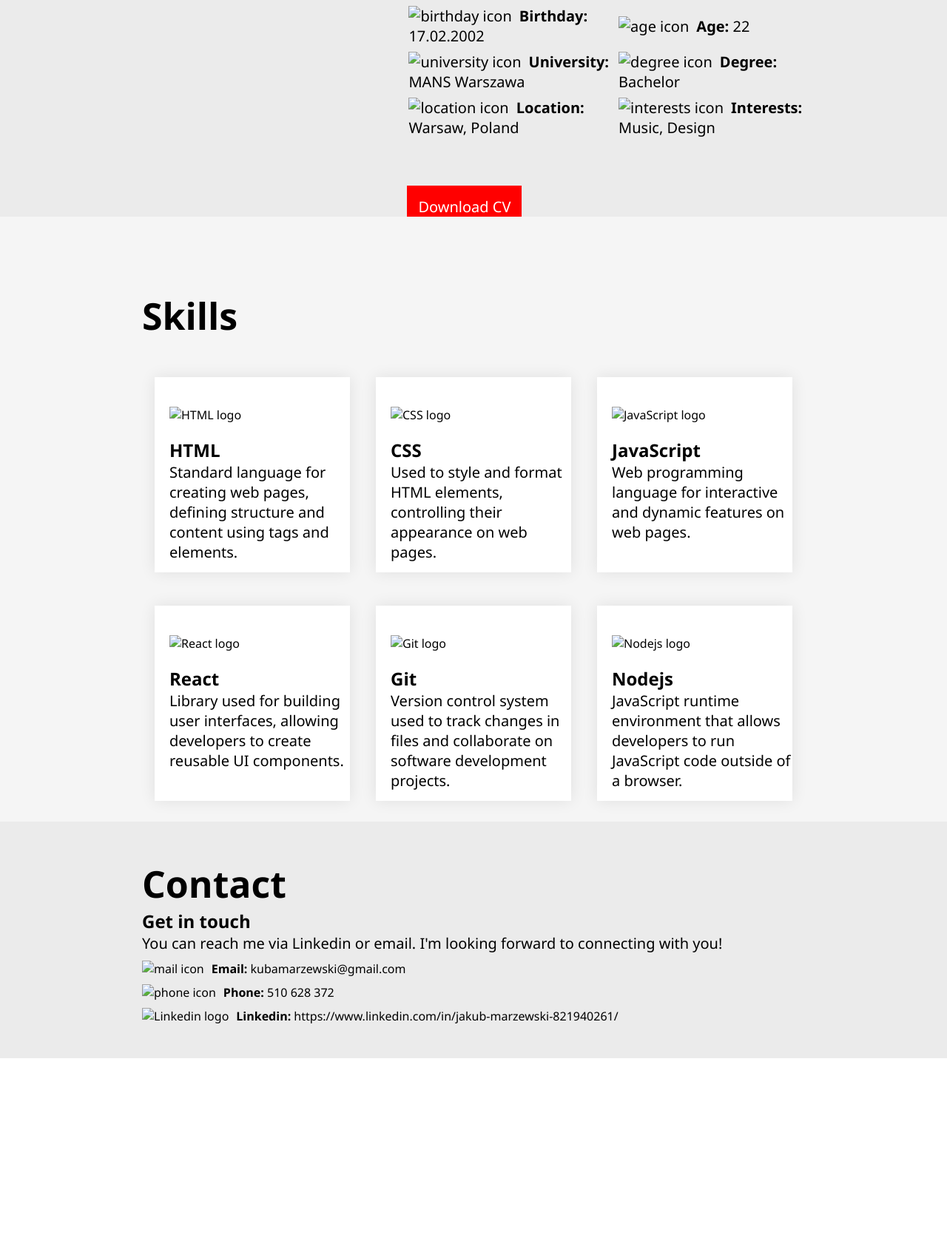
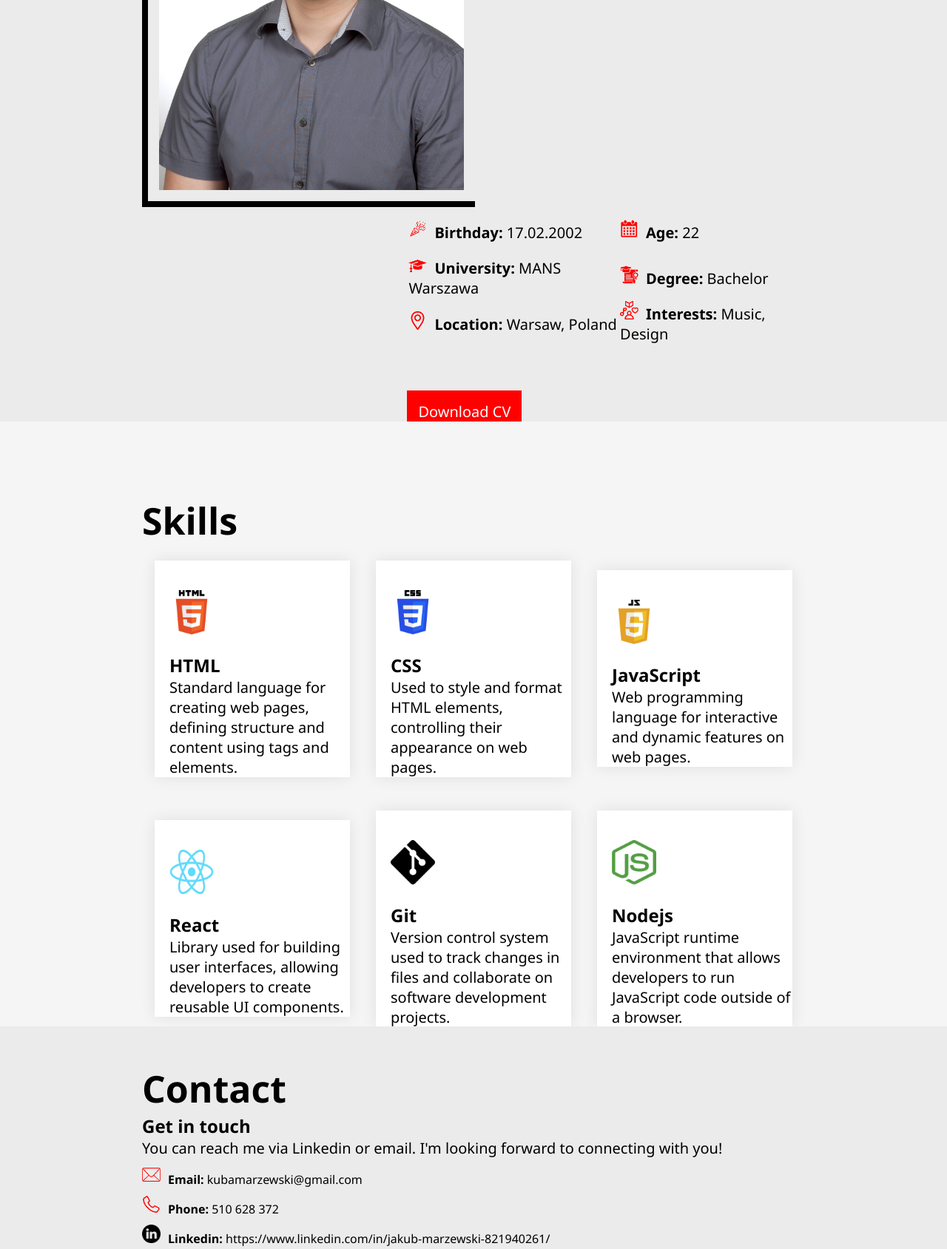
Before and after one commit to Jakub-WebDev/JakubMarzewski.github.io, a plain HTML site: page index.html in a window 1280 px wide. Shown: the part 1354-3043 px from the top of the page at 74% size. Before the commit the page ends 2785 px from the top, so only its background shows below. Drawn offline with Linux system fonts and the light colour scheme.

Commit message:
Update index.html

```diff
--- a/index.html
+++ b/index.html
@@ -23,7 +23,7 @@
         <h1 style="margin-top: -50px; margin-bottom: 50px">About me</h1>
         <img
           class="profilePic"
-          src="\Users\Admin\.vscode\projects\Portfolio site\images\pic.jpg"
+          src="pic.jpg"
           alt="My pic"
         />
         <aside>
@@ -47,14 +47,14 @@
                   <img
                     class="icon"
                     alt="birthday icon"
-                    src="\Users\Admin\.vscode\projects\Portfolio site\images\birthday_icon.png"
+                    src="birthday_icon.png"
                   /><b>Birthday:</b> 17.02.2002
                 </td>
                 <td>
                   <img
                     class="icon"
                     alt="age icon"
-                    src="\Users\Admin\.vscode\projects\Portfolio site\images\age_icon.png"
+                    src="age_icon.png"
                   /><b>Age:</b><span id="age"></span>
                 </td>
               </tr>
@@ -63,7 +63,7 @@
                   <img
                     class="icon"
                     alt="university icon"
-                    src="\Users\Admin\.vscode\projects\Portfolio site\images\university_icon.png"
+                    src="university_icon.png"
                   /><b>University:</b>
                   <a class="about" href="https://mans.org.pl/" target="_blank"
                     >MANS Warszawa</a
@@ -73,7 +73,7 @@
                   <img
                     class="icon"
                     alt="degree icon"
-                    src="\Users\Admin\.vscode\projects\Portfolio site\images\degree_icon.png"
+                    src="degree_icon.png"
                   /><b>Degree:</b> Bachelor
                 </td>
               </tr>
@@ -82,7 +82,7 @@
                   <img
                     class="icon"
                     alt="location icon"
-                    src="\Users\Admin\.vscode\projects\Portfolio site\images\location_icon.png"
+                    src="location_icon.png"
                   /><b>Location:</b>
                   <a
                     class="about"
@@ -95,14 +95,14 @@
                   <img
                     class="icon"
                     alt="interests icon"
-                    src="\Users\Admin\.vscode\projects\Portfolio site\images\interests_icon.png"
+                    src="interests_icon.png"
                   /><b>Interests:</b> Music, Design
                 </td>
               </tr>
             </table>
             <a
               class="cv"
-              href="\Users\Admin\.vscode\projects\Portfolio site\files\cv.pdf"
+              href="cv.pdf"
               download
               target="_blank"
               >Download CV</a
@@ -117,7 +117,7 @@
             <img
               class="bigIcon"
               alt="HTML logo"
-              src="\Users\Admin\.vscode\projects\Portfolio site\images\html_icon.png"
+              src="html_icon.png"
             />
             <h2>HTML</h2>
             <p>
@@ -129,7 +129,7 @@
             <img
               class="bigIcon"
               alt="CSS logo"
-              src="\Users\Admin\.vscode\projects\Portfolio site\images\css_icon.png"
+              src="css_icon.png"
             />
             <h2>CSS</h2>
             <p>
@@ -141,7 +141,7 @@
             <img
               class="bigIcon"
               alt="JavaScript logo"
-              src="\Users\Admin\.vscode\projects\Portfolio site\images\js_icon.png"
+              src="js_icon.png"
             />
             <h2>JavaScript</h2>
             <p>
@@ -153,7 +153,7 @@
             <img
               class="bigIcon"
               alt="React logo"
-              src="\Users\Admin\.vscode\projects\Portfolio site\images\react_icon.png"
+              src="react_icon.png"
             />
             <h2>React</h2>
             <p>
@@ -165,7 +165,7 @@
             <img
               class="bigIcon"
               alt="Git logo"
-              src="\Users\Admin\.vscode\projects\Portfolio site\images\git_icon.png"
+              src="git_icon.png"
             />
             <h2>Git</h2>
             <p>
@@ -177,7 +177,7 @@
             <img
               class="bigIcon"
               alt="Nodejs logo"
-              src="\Users\Admin\.vscode\projects\Portfolio site\images\node_icon.png"
+              src="node_icon.png"
             />
             <h2>Nodejs</h2>
             <p>
@@ -198,21 +198,21 @@
           <img
             class="icon"
             alt="mail icon"
-            src="\Users\Admin\.vscode\projects\Portfolio site\images\mail_icon.png"
+            src="mail_icon.png"
           /><b>Email:</b> kubamarzewski@gmail.com
         </div>
         <div>
           <img
             class="icon"
             alt="phone icon"
-            src="\Users\Admin\.vscode\projects\Portfolio site\images\phone_icon.png"
+            src="phone_icon.png"
           /><b>Phone:</b> 510 628 372
         </div>
         <div>
           <img
             class="icon"
             alt="Linkedin logo"
-            src="\Users\Admin\.vscode\projects\Portfolio site\images\linkedin_icon.png"
+            src="linkedin_icon.png"
           /><b>Linkedin:</b
           ><a
             href="https://www.linkedin.com/in/jakub-marzewski-821940261/"
```
